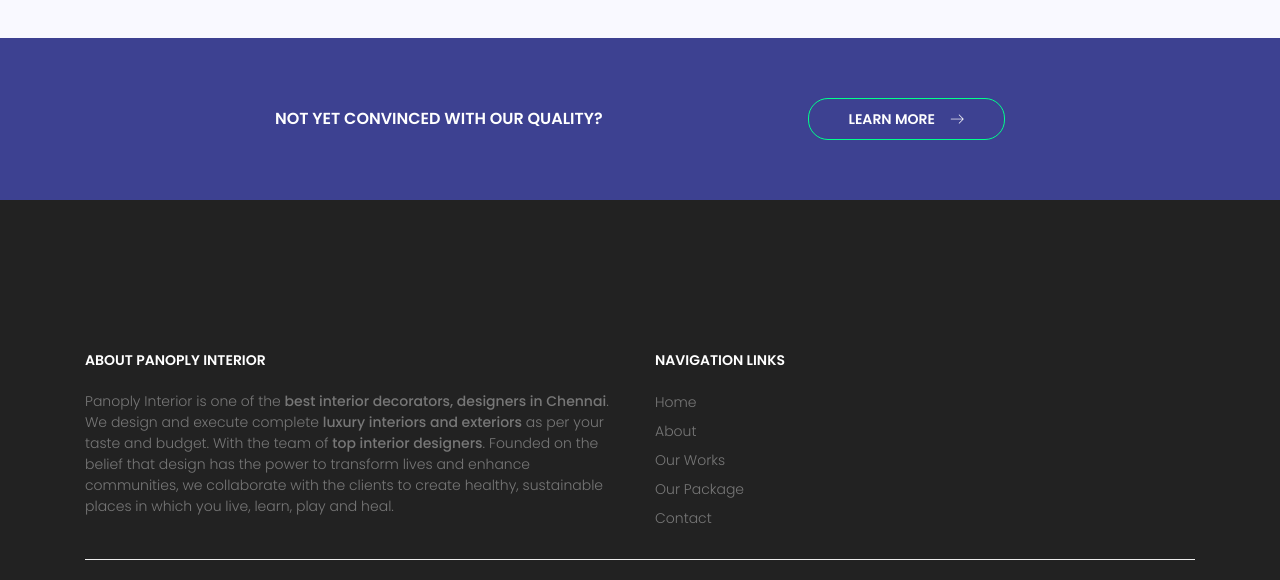
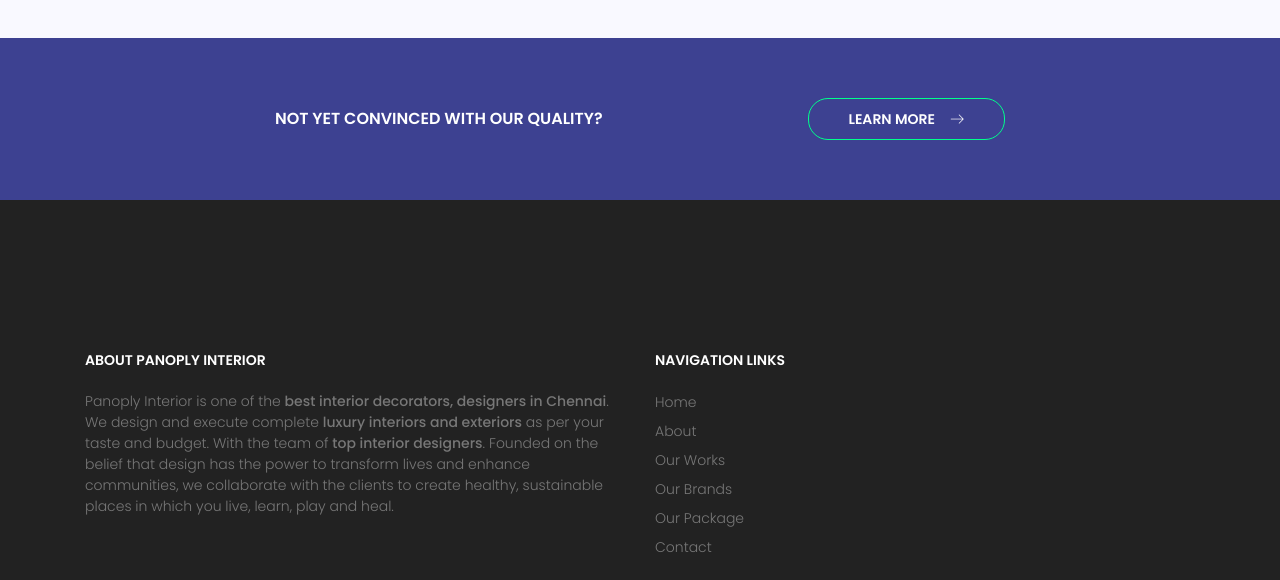
Before and after one commit to ajaidanial/T5_Panoply, a plain HTML site: page index.html in a window 1280 px wide. Shown: the part 7145-7725 px from the top of the page. Drawn offline with nearby package versions, Linux system fonts and the light colour scheme.

Commit message:
our brands | 2

```diff
--- a/index.html
+++ b/index.html
@@ -512,6 +512,7 @@
 									<li><a href="#home">Home</a></li>
 									<li><a href="#about">About</a></li>
 									<li><a href="#portfolio">Our Works</a></li>
+									<li><a href="#our_brands">Our Brands</a></li>
 									<li><a href="#package">Our Package</a></li>
 									<li><a href="#contact">Contact</a></li>
 								</ul>
```
